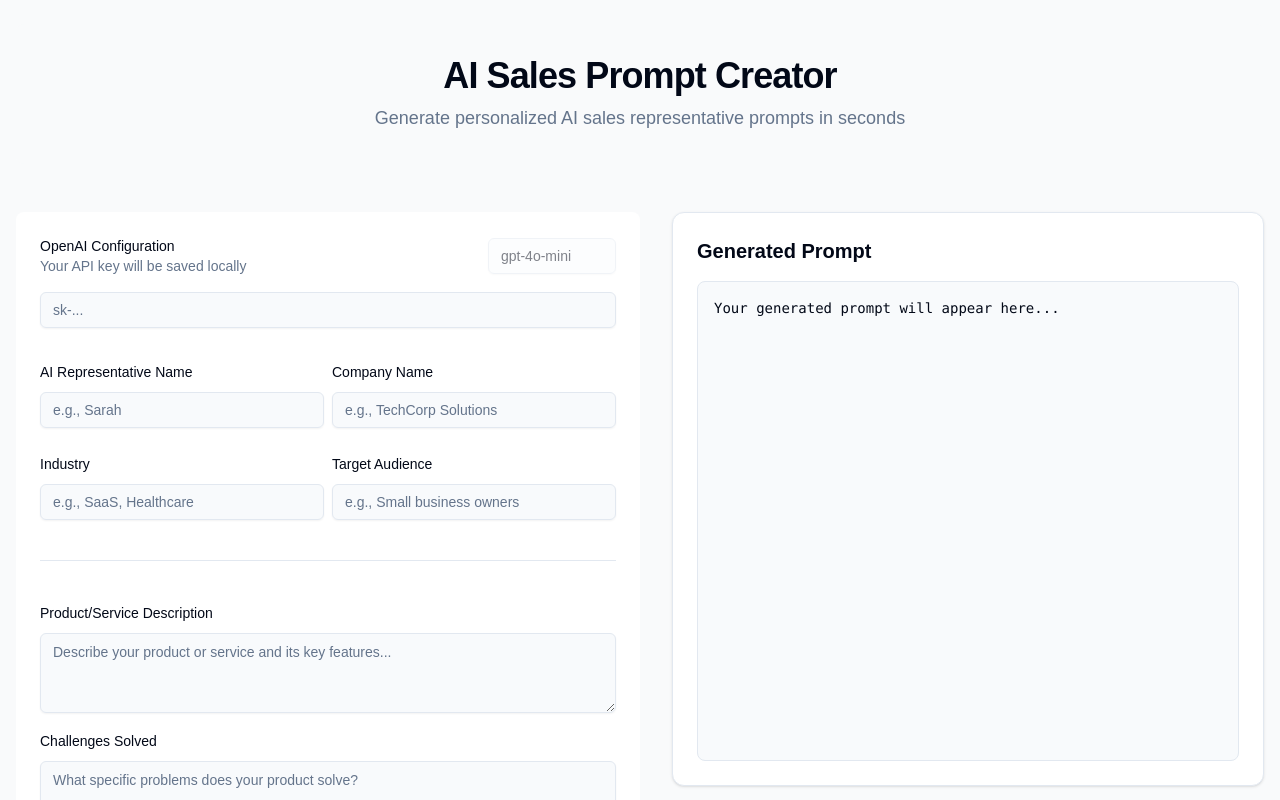
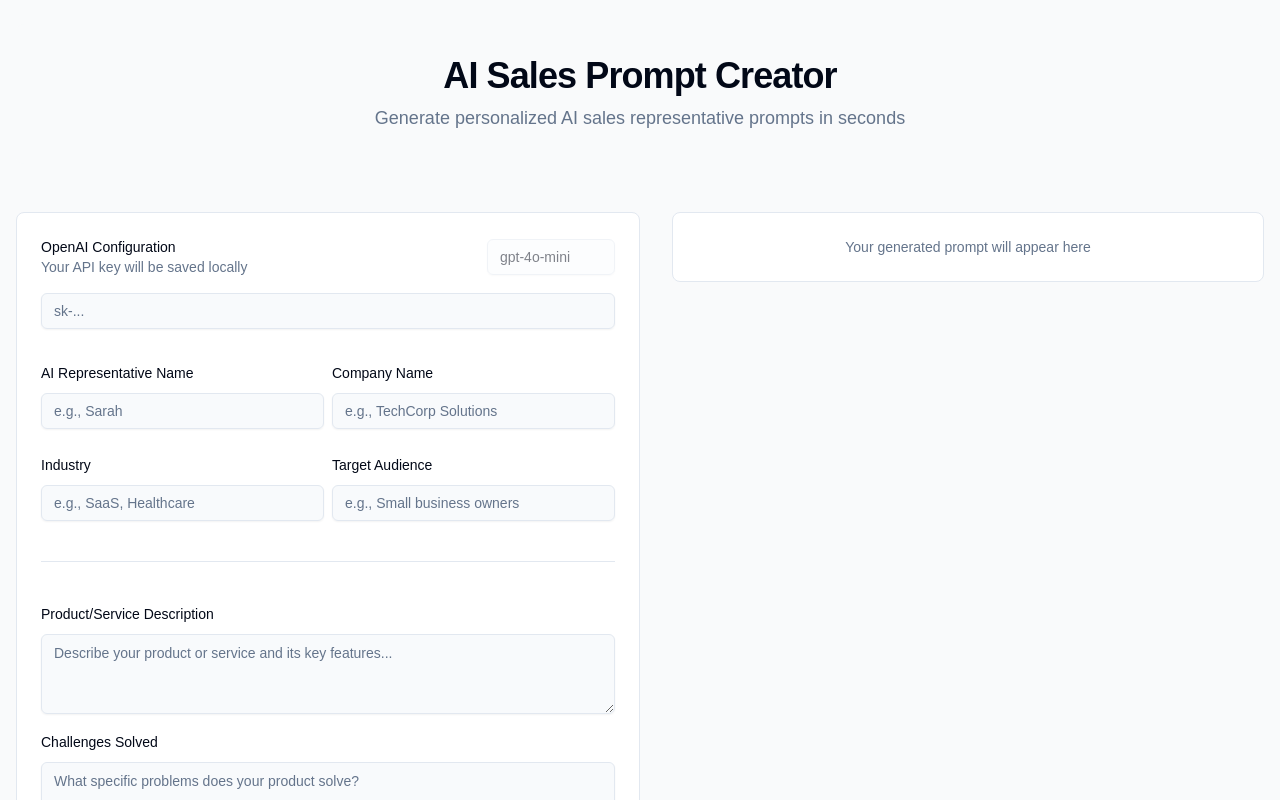
Before and after one commit to gurinder1996/sales-prompt-creator, a Next.js app: page / in a window 1280 px wide. Shown: the top 800 px of the page. Built offline with nearby package versions, Linux system fonts and the light colour scheme.

Commit message:
Move generated prompt column to own component

```diff
--- a/app/page.tsx
+++ b/app/page.tsx
@@ -3,43 +3,22 @@
 
 import { useState } from "react"
 import { PromptForm } from "@/components/prompt-form"
-import { useToast } from "@/hooks/use-toast"
 import { generateSalesPrompt } from "@/lib/openai"
-import { Card, CardContent } from "@/components/ui/card"
-import { Button } from "@/components/ui/button"
+import { GeneratedPrompt } from "@/components/generated-prompt"
 
 export default function Home() {
   const [isLoading, setIsLoading] = useState(false)
-  const [result, setResult] = useState<string>("")
-  const { toast } = useToast()
+  const [result, setResult] = useState<string | null>(null)
 
   const handleSubmit = async (values: any) => {
     setIsLoading(true)
     try {
-      const generatedPrompt = await generateSalesPrompt(values)
-      setResult(generatedPrompt)
-      toast({
-        title: "Success!",
-        description: "Your sales prompt has been generated.",
-      })
+      const prompt = await generateSalesPrompt(values)
+      setResult(prompt)
     } catch (error) {
-      toast({
-        variant: "destructive",
-        title: "Error",
-        description: error instanceof Error ? error.message : "Failed to generate prompt",
-      })
+      console.error(error)
     } finally {
       setIsLoading(false)
-    }
-  }
-
-  const handleCopy = () => {
-    if (result) {
-      navigator.clipboard.writeText(result)
-      toast({
-        title: "Copied!",
-        description: "Prompt copied to clipboard",
-      })
     }
   }
 
@@ -57,27 +36,8 @@ export default function Home() {
           <div>
             <PromptForm onSubmit={handleSubmit} isLoading={isLoading} />
           </div>
-
           <div className="lg:pl-8">
-            <Card className="sticky top-8">
-              <CardContent className="p-6">
-                <div className="flex justify-between items-center mb-4">
-                  <h2 className="text-xl font-semibold">Generated Prompt</h2>
-                  {result && (
-                    <Button
-                      variant="outline"
-                      onClick={handleCopy}
-                      className="ml-4"
-                    >
-                      Copy to Clipboard
-                    </Button>
-                  )}
-                </div>
-                <div className="h-[calc(100vh-20rem)] overflow-y-auto whitespace-pre-wrap font-mono text-sm border rounded-lg p-4 bg-muted/50">
-                  {result || "Your generated prompt will appear here..."}
-                </div>
-              </CardContent>
-            </Card>
+            <GeneratedPrompt prompt={result} isLoading={isLoading} />
           </div>
         </div>
       </main>
--- /dev/null
+++ b/components/generated-prompt.tsx
@@ -0,0 +1,53 @@
+"use client"
+
+import { Button } from "@/components/ui/button"
+import { useToast } from "@/hooks/use-toast"
+
+interface GeneratedPromptProps {
+  prompt: string | null
+  isLoading: boolean
+}
+
+export function GeneratedPrompt({ prompt, isLoading }: GeneratedPromptProps) {
+  const { toast } = useToast()
+
+  const copyToClipboard = () => {
+    if (prompt) {
+      navigator.clipboard.writeText(prompt)
+      toast({
+        title: "Copied!",
+        description: "Prompt copied to clipboard",
+      })
+    }
+  }
+
+  return (
+    <div className="relative">
+      <div className="absolute -top-[27px] right-0">
+        {prompt && (
+          <Button
+            variant="outline"
+            size="sm"
+            onClick={copyToClipboard}
+            className="text-xs"
+          >
+            Copy to Clipboard
+          </Button>
+        )}
+      </div>
+      <div className="rounded-lg border bg-white p-6 text-sm">
+        {isLoading ? (
+          <div className="flex items-center justify-center">
+            <div className="h-4 w-4 animate-spin rounded-full border-b-2 border-gray-900" />
+          </div>
+        ) : prompt ? (
+          <div className="whitespace-pre-wrap">{prompt}</div>
+        ) : (
+          <div className="text-center text-muted-foreground">
+            Your generated prompt will appear here
+          </div>
+        )}
+      </div>
+    </div>
+  )
+}
--- a/components/prompt-form.tsx
+++ b/components/prompt-form.tsx
@@ -79,7 +79,7 @@ export function PromptForm({ onSubmit, isLoading = false }: PromptFormProps) {
 
   return (
     <Form {...form}>
-      <form onSubmit={form.handleSubmit(handleSubmit)} className="space-y-8 bg-white p-6 rounded-lg">
+      <form onSubmit={form.handleSubmit(handleSubmit)} className="space-y-8 bg-white rounded-lg border p-6">
         <div className="space-y-4">
           <div className="flex items-center justify-between">
             <div>
```
